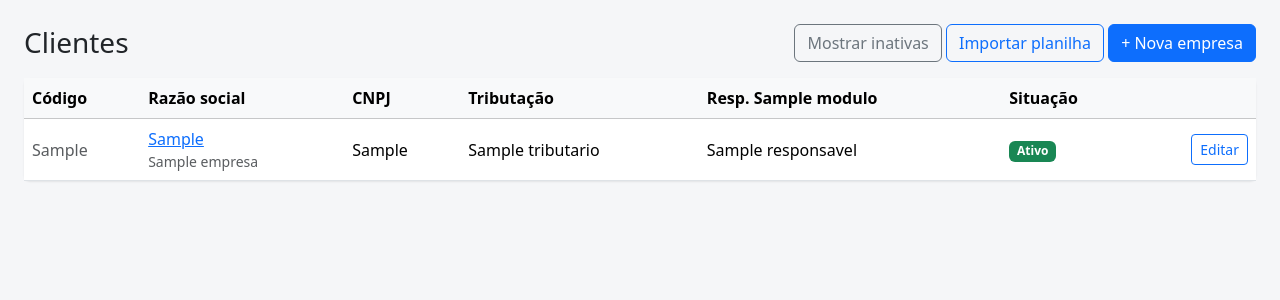
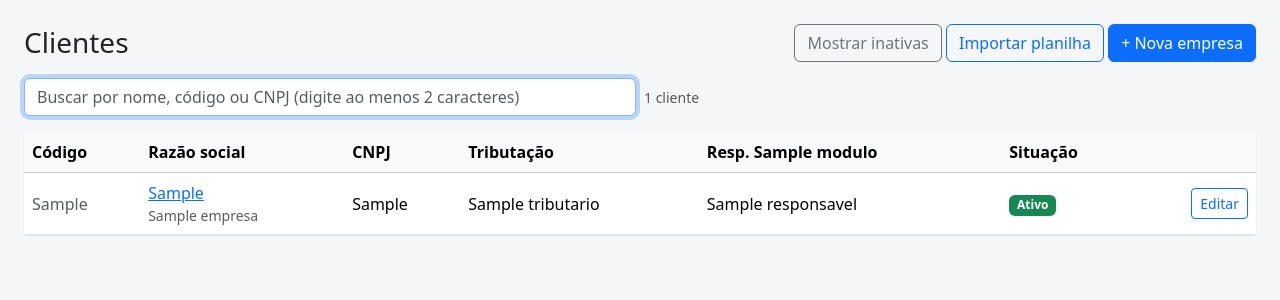
Before and after one commit to hudcarvalho/firstproject, a Flask app: page /empresas in a window 1280 px wide. Shown: the part 56-356 px from the top of the page. Run offline with Flask 3, Linux system fonts and the light colour scheme; a user stored in the database is signed in; tables that the repository leaves empty hold one stand-in row (values such as "Sample post"); parts of the project's set-up code (start-up, migrations or seed data) failed here and were passed over; some libraries are stand-ins or nearby versions.

Commit message:
Adiciona busca instantânea na lista de clientes
Filtra por nome (razão social ou fantasia, sem diferenciar acentos),
código ou CNPJ a partir do segundo caractere digitado, mostra a
quantidade encontrada e mantém a busca ao voltar para a página.

Co-Authored-By: Claude Opus 5.5 <noreply@anthropic.com>
Claude-Session: https://claude.ai/code/session_011kNbr5YKcV9vwtzxqVFpDu

```diff
--- a/app/templates/empresas/lista.html
+++ b/app/templates/empresas/lista.html
@@ -11,13 +11,19 @@
     <a class="btn btn-primary" href="{{ url_for('main.empresa_nova') }}">+ Nova empresa</a>
   </div>
 </div>
+<div class="row g-2 align-items-center mb-3">
+  <div class="col-md-6">
+    <input type="search" class="form-control" id="busca" placeholder="Buscar por nome, código ou CNPJ (digite ao menos 2 caracteres)" autocomplete="off" autofocus>
+  </div>
+  <div class="col-md-6 small text-muted" id="busca-contador">{{ empresas|length }} cliente{{ 's' if empresas|length != 1 }}</div>
+</div>
 <div class="card"><div class="table-responsive">
 <table class="table table-hover align-middle mb-0">
   <thead class="table-light"><tr><th>Código</th><th>Razão social</th><th>CNPJ</th><th>Tributação</th>
     {% for m in modulos %}<th>Resp. {{ m.nome }}</th>{% endfor %}<th>Situação</th><th></th></tr></thead>
   <tbody>
   {% for e in empresas %}
-    <tr>
+    <tr class="linha-cliente" data-texto="{{ [e.codigo or '', e.razao_social, e.nome_fantasia or ''] | join(' ') }}" data-cnpj="{{ e.cnpj }}">
       <td class="text-muted">{{ e.codigo or '' }}</td>
       <td><a href="{{ url_for('main.empresa_detalhe', id=e.id) }}">{{ e.razao_social }}</a>{% if e.nome_fantasia %}<div class="small text-muted">{{ e.nome_fantasia }}</div>{% endif %}</td>
       <td class="text-nowrap">{{ e.cnpj_formatado }}</td>
@@ -29,7 +35,50 @@
   {% else %}
     <tr><td colspan="{{ 6 + modulos|length }}" class="text-center text-muted py-4">Nenhuma empresa cadastrada.</td></tr>
   {% endfor %}
+  <tr id="busca-vazio" class="d-none"><td colspan="{{ 6 + modulos|length }}" class="text-center text-muted py-4">Nenhum cliente encontrado para essa busca.</td></tr>
   </tbody>
 </table>
 </div></div>
 {% endblock %}
+
+{% block scripts %}
+<script>
+(function () {
+  const campo = document.getElementById('busca');
+  const contador = document.getElementById('busca-contador');
+  const vazio = document.getElementById('busca-vazio');
+  const total = {{ empresas|length }};
+  // sem acentos e em minúsculas, para "associacao" achar "ASSOCIAÇÃO"
+  const normalizar = t => t.normalize('NFD').replace(/[\u0300-\u036f]/g, '').toLowerCase();
+  const linhas = Array.from(document.querySelectorAll('tr.linha-cliente')).map(tr => ({
+    tr, texto: normalizar(tr.dataset.texto), cnpj: tr.dataset.cnpj
+  }));
+  const plural = n => n + ' cliente' + (n === 1 ? '' : 's');
+
+  function filtrar() {
+    const termo = normalizar(campo.value.trim());
+    const digitos = termo.replace(/\D/g, '');
+    const ativo = termo.length >= 2;
+    // CNPJ só a partir de 5 dígitos (ou digitado com pontuação), para "29" achar o código 29
+    const buscaCnpj = digitos.length >= 5 || (digitos.length >= 2 && /[.\/-]/.test(termo));
+    let visiveis = 0;
+    for (const l of linhas) {
+      const ok = !ativo || l.texto.includes(termo) || (buscaCnpj && l.cnpj.includes(digitos));
+      l.tr.classList.toggle('d-none', !ok);
+      if (ok) visiveis++;
+    }
+    vazio.classList.toggle('d-none', visiveis > 0 || !linhas.length);
+    contador.textContent = ativo ? plural(visiveis) + ' de ' + total : plural(total);
+    // guarda a busca no endereço, para ela voltar ao retornar à página
+    const url = new URL(location);
+    ativo ? url.searchParams.set('q', campo.value.trim()) : url.searchParams.delete('q');
+    history.replaceState(null, '', url);
+  }
+
+  campo.addEventListener('input', filtrar);
+  campo.addEventListener('keydown', e => { if (e.key === 'Escape') { campo.value = ''; filtrar(); } });
+  const inicial = new URLSearchParams(location.search).get('q');
+  if (inicial) { campo.value = inicial; filtrar(); }
+})();
+</script>
+{% endblock %}
```
